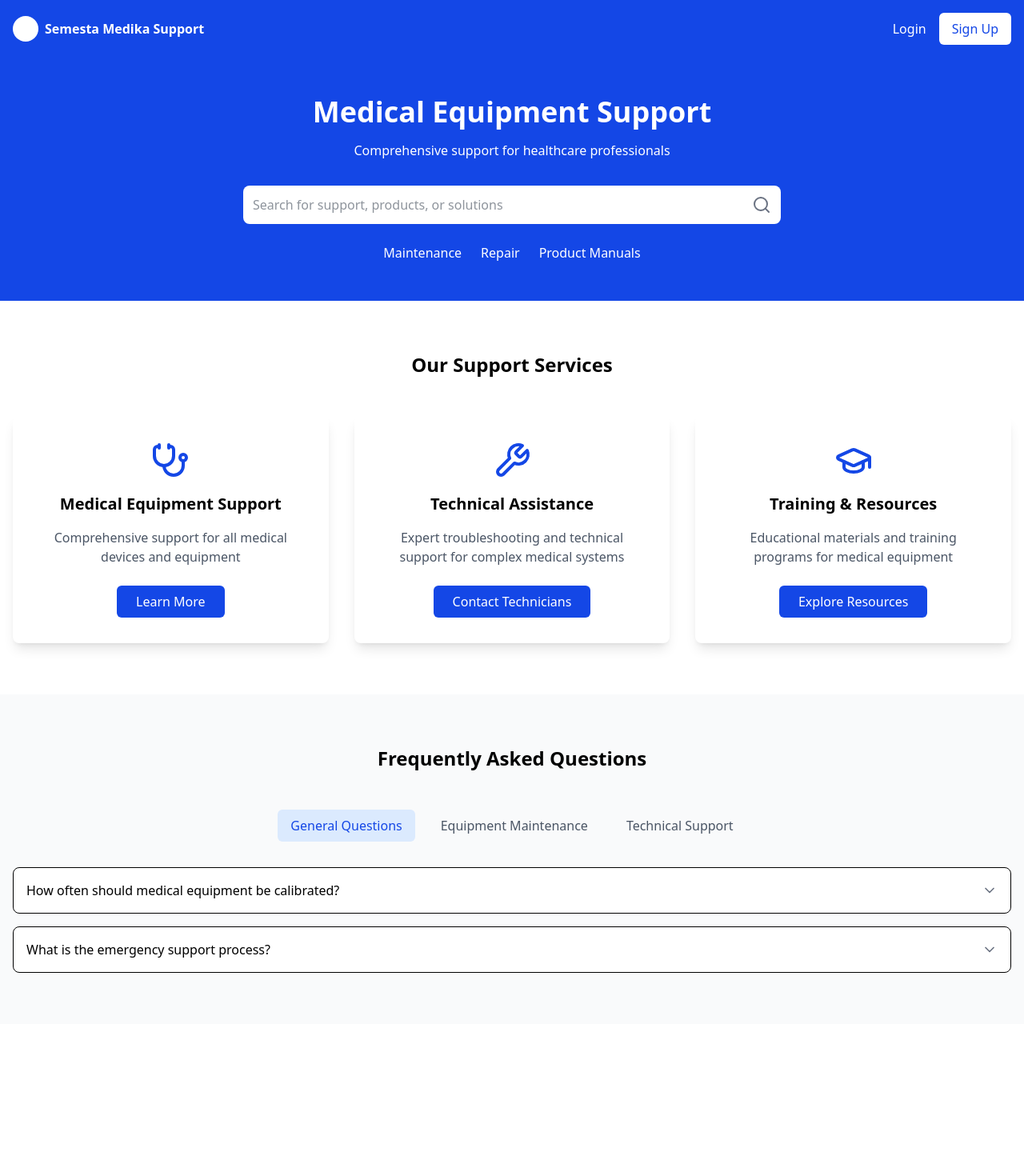
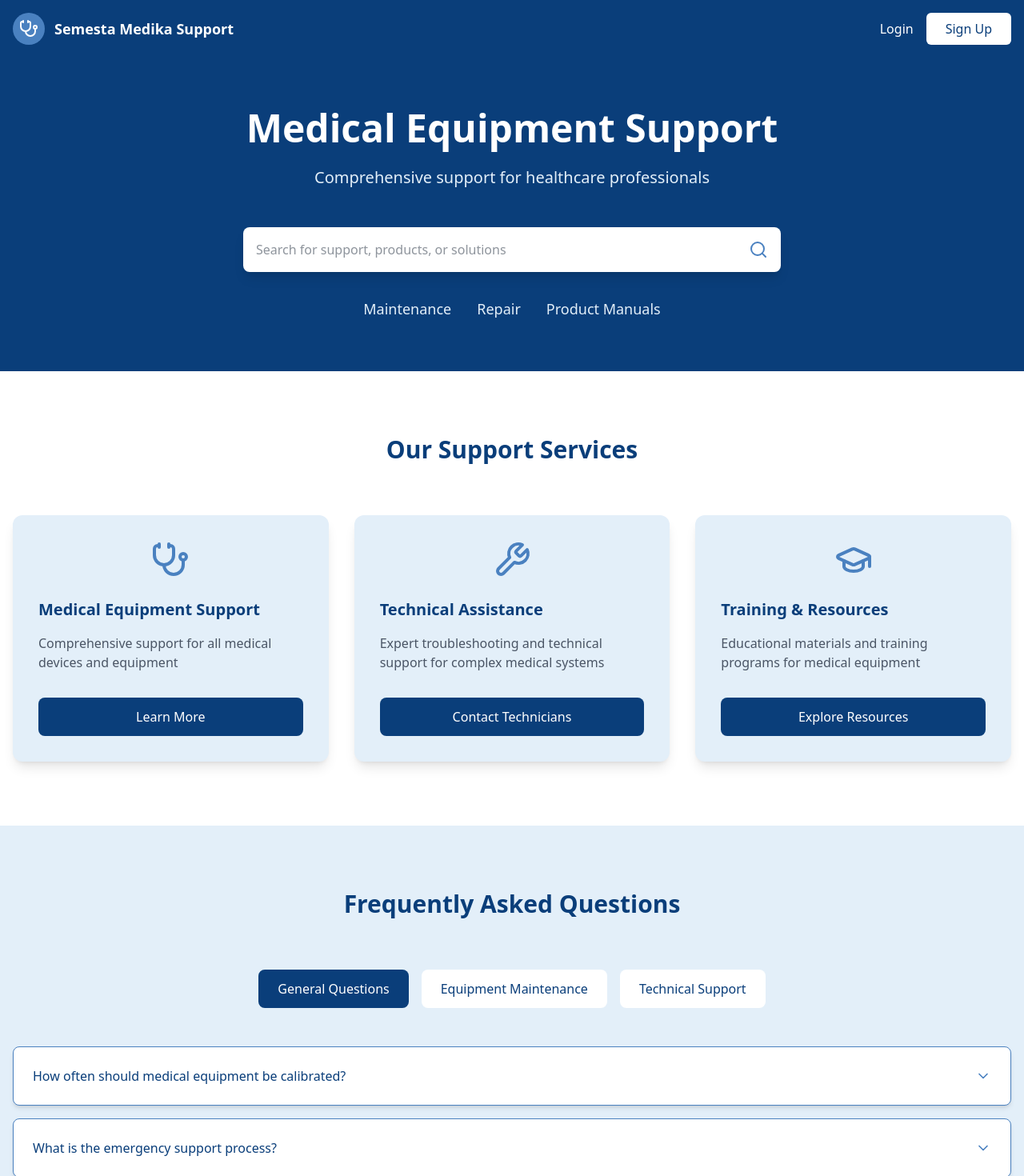
Before and after one commit to JustinHadinataCS/WADS_Frontend, a React (Vite) app: page / in a window 1280 px wide. Shown: the top 1470 px of the page at 80% size. Before the commit the page ends 1280 px from the top, so only its background shows below. Built offline with nearby package versions, Linux system fonts and the light colour scheme.

Commit message:
fixed color scheme

```diff
--- a/src/App.jsx
+++ b/src/App.jsx
@@ -47,78 +47,90 @@ function App() {
   ];
 
   return (
-    <div className="min-h-screen bg-white">
+    <div className="min-h-screen bg-[#E3EFF9]">
       {/* Header */}
-      <header className="bg-blue-700 p-4">
+      <header className="bg-[#0A3E7A] p-4 shadow-lg">
         <div className="flex justify-between items-center max-w-7xl mx-auto">
-          <div className="flex items-center space-x-2">
-            <div className="w-8 h-8 bg-white rounded-full" />
-            <span className="text-white font-semibold">Semesta Medika Support</span>
+          <div className="flex items-center space-x-3">
+            <div className="w-10 h-10 bg-[#4A81C0] rounded-full flex items-center justify-center">
+              <Stethoscope className="text-white" size={24} />
+            </div>
+            <span className="text-white font-semibold text-lg">Semesta Medika Support</span>
           </div>
           <div className="flex space-x-4">
-            <button className="text-white">Login</button>
-            <button className="bg-white px-4 py-2 rounded-md text-blue-700">Sign Up</button>
+            <button className="text-white hover:text-[#ffffff8d]">Login</button>
+            <button className="bg-[#FFFFFF] px-6 py-2 rounded-md text-[#0A3E7A] hover:text-[#ffffff] hover:bg-[#4A81C0] transition-colors">
+              Sign Up
+            </button>
           </div>
         </div>
       </header>
 
       {/* Hero Section */}
-      <div className="bg-blue-700 text-white text-center py-12 px-4">
-        <h1 className="text-4xl font-bold mb-4">Medical Equipment Support</h1>
-        <p className="mb-8">Comprehensive support for healthcare professionals</p>
+      <div className="bg-[#0A3E7A] text-white py-16 px-4">
+        <div className="max-w-7xl mx-auto text-center">
+          <h1 className="text-5xl font-bold mb-6">Medical Equipment Support</h1>
+          <p className="text-xl mb-12 text-[#E3EFF9]">Comprehensive support for healthcare professionals</p>
 
-        {/* Search Bar - Updated with background-white */}
+          {/* Search Bar */}
           <div className="max-w-2xl mx-auto relative">
             <input
               type="text"
               placeholder="Search for support, products, or solutions"
-            className="w-full p-3 rounded-lg text-gray-800 pr-10 bg-white"
+              className="w-full p-4 rounded-lg text-gray-800 pr-12 bg-white shadow-lg focus:ring-2 focus:ring-[#FFD166] focus:outline-none"
             />
-          <Search className="absolute right-3 top-3 text-gray-500" />
+            <Search className="absolute right-4 top-4 text-[#4A81C0]" />
           </div>
 
           {/* Quick Links */}
-        <div className="flex justify-center space-x-6 mt-6">
+          <div className="flex justify-center space-x-8 mt-8">
             {['Maintenance', 'Repair', 'Product Manuals'].map((link) => (
-            <button key={link} className="text-white hover:underline">
+              <button
+                key={link}
+                className="text-[#E3EFF9] hover:text-[#FFD166] transition-colors text-lg"
+              >
                 {link}
               </button>
             ))}
           </div>
         </div>
+      </div>
 
-      {/* Rest of the component remains the same */}
       {/* Support Services */}
-      <section className="py-16 px-4">
-        <h2 className="text-2xl font-bold text-center mb-12">Our Support Services</h2>
-        <div className="max-w-7xl mx-auto grid grid-cols-1 md:grid-cols-3 gap-8">
+      <section className="py-20 px-4 bg-white">
+        <div className="max-w-7xl mx-auto">
+          <h2 className="text-3xl font-bold text-center text-[#0A3E7A] mb-16">Our Support Services</h2>
+          <div className="grid grid-cols-1 md:grid-cols-3 gap-8">
             {services.map(({ Icon, title, description, button }) => (
-            <div key={title} className="bg-white p-8 rounded-lg shadow-lg text-center">
-              <div className="flex justify-center mb-4">
-                <Icon size={48} className="text-blue-700" />
+              <div key={title} className="bg-[#E3EFF9] p-8 rounded-xl shadow-lg hover:shadow-xl transition-shadow">
+                <div className="flex justify-center mb-6">
+                  <Icon size={48} className="text-[#4A81C0]" />
                 </div>
-              <h3 className="text-xl font-semibold mb-4">{title}</h3>
-              <p className="text-gray-600 mb-6">{description}</p>
-              <button className="bg-blue-700 text-white px-6 py-2 rounded-md hover:bg-blue-800">
+                <h3 className="text-xl font-semibold mb-4 text-[#0A3E7A]">{title}</h3>
+                <p className="text-gray-600 mb-8">{description}</p>
+                <button className="w-full bg-[#0A3E7A] text-white px-6 py-3 rounded-lg hover:bg-[#4A81C0] transition-colors">
                   {button}
                 </button>
               </div>
             ))}
           </div>
+        </div>
       </section>
 
       {/* FAQ Section */}
-      <section className="bg-gray-50 py-16 px-4">
+      <section className="py-20 px-4 bg-[#E3EFF9]">
         <div className="max-w-7xl mx-auto">
-          <h2 className="text-2xl font-bold text-center mb-12">Frequently Asked Questions</h2>
+          <h2 className="text-3xl font-bold text-center text-[#0A3E7A] mb-16">Frequently Asked Questions</h2>
 
           {/* FAQ Tabs */}
-          <div className="flex justify-center space-x-4 mb-8">
+          <div className="flex justify-center space-x-4 mb-12">
             {['General Questions', 'Equipment Maintenance', 'Technical Support'].map((tab) => (
               <button
                 key={tab}
-                className={`px-4 py-2 rounded-md ${
-                  activeTab === tab ? 'bg-blue-100 text-blue-700' : 'text-gray-600'
+                className={`px-6 py-3 rounded-lg transition-colors ${
+                  activeTab === tab
+                    ? 'bg-[#0A3E7A] text-white'
+                    : 'bg-white text-[#0A3E7A] hover:bg-[#4A81C0] hover:text-white'
                 }`}
                 onClick={() => setActiveTab(tab)}
               >
@@ -132,22 +144,22 @@ function App() {
             {faqData[activeTab]?.map((item) => (
               <div
                 key={item.question}
-                className="border rounded-lg bg-white overflow-hidden"
+                className="border border-[#4A81C0] rounded-lg bg-white overflow-hidden shadow-md"
               >
                 <button
-                  className="w-full text-left p-4 flex justify-between items-center"
+                  className="w-full text-left p-6 flex justify-between items-center hover:bg-[#E3EFF9]"
                   onClick={() => setExpandedQuestion(
                     expandedQuestion === item.question ? '' : item.question
                   )}
                 >
-                  <span className="font-medium">{item.question}</span>
+                  <span className="font-medium text-[#0A3E7A]">{item.question}</span>
                   {expandedQuestion === item.question ?
-                    <ChevronUp className="text-gray-500" size={20} /> :
-                    <ChevronDown className="text-gray-500" size={20} />
+                    <ChevronUp className="text-[#4A81C0]" size={20} /> :
+                    <ChevronDown className="text-[#4A81C0]" size={20} />
                   }
                 </button>
                 {expandedQuestion === item.question && (
-                  <div className="p-4 pt-0 text-gray-600">
+                  <div className="p-6 pt-0 text-gray-600 bg-white">
                     {item.answer}
                   </div>
                 )}
```
Lines whose indentation alone changed are shown as unchanged.
